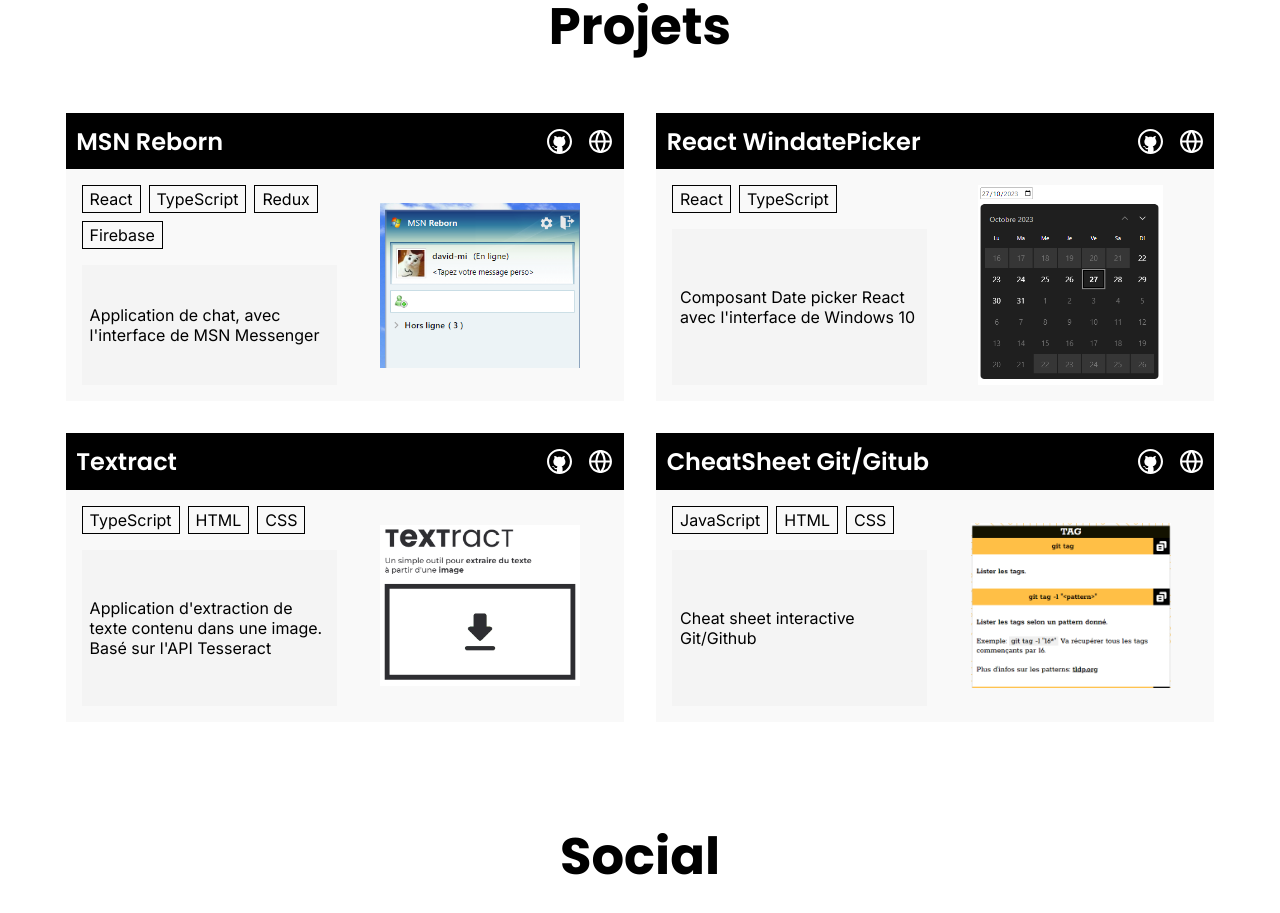
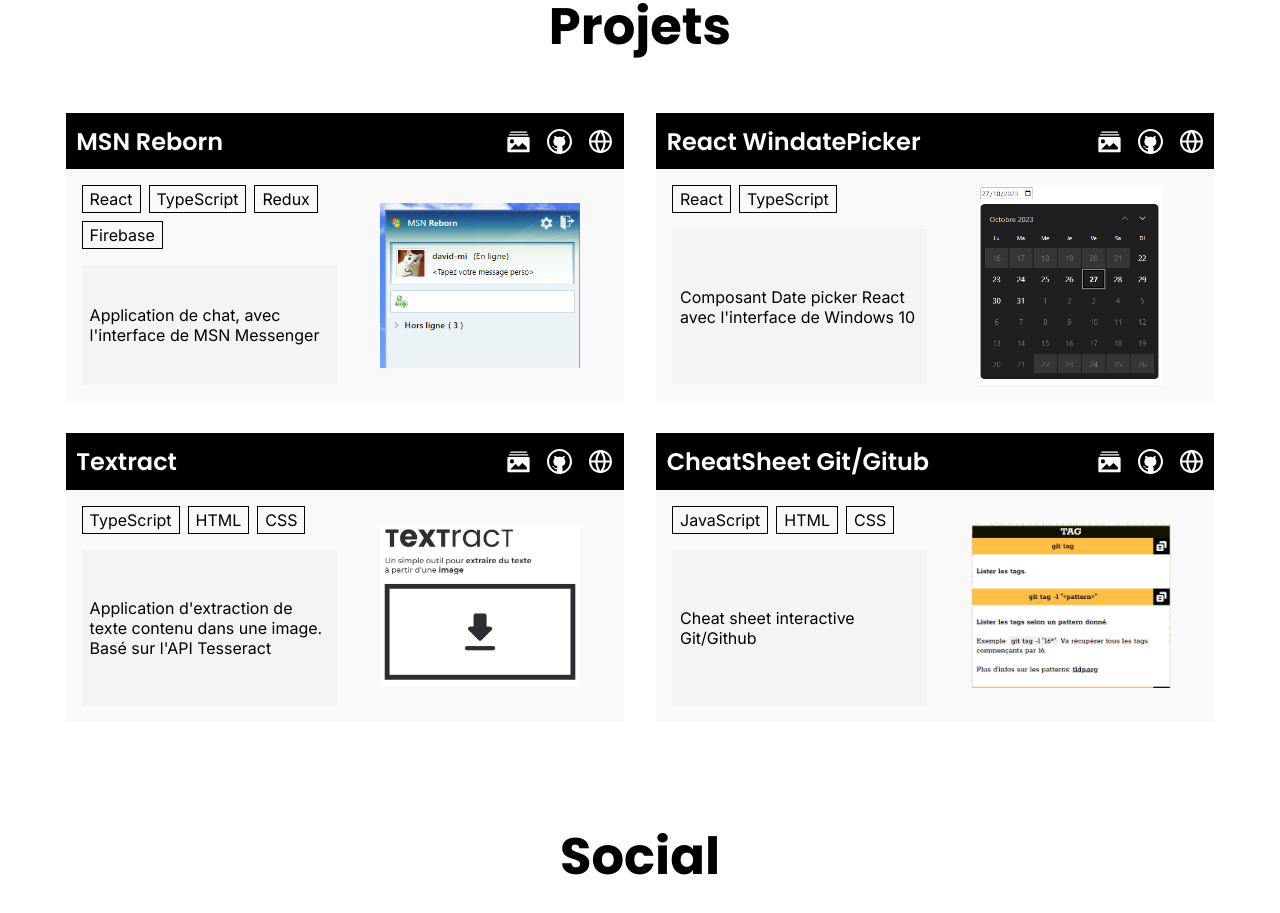
Before and after one commit to david-mi/portfolio, a Next.js app: page / in a window 1280 px wide. Shown: the part 1100-2013 px from the top of the page. Built offline with nearby package versions, Linux system fonts and the light colour scheme.

Commit message:
feat: add gallery button ton ProjectCards

```diff
--- a/app/components/Projects/ProjectCard/ProjectCard.tsx
+++ b/app/components/Projects/ProjectCard/ProjectCard.tsx
@@ -2,7 +2,7 @@
 import Image from "next/image";
 import Link from "next/link";
 import styles from "./projectCard.module.css";
-import { GithubIcon, LiveIcon } from "@/icons";
+import { GithubIcon, LiveIcon, GalleryIcon } from "@/icons";
 
 function ProjectCard(props: Project) {
   const { name, description, previewSrc, tags, urls } = props
@@ -12,6 +12,9 @@
       <header className={styles.header}>
         <h4 className={styles.title}>{name}</h4>
         <nav className={styles.nav}>
+          <button className={styles.button}>
+            <GalleryIcon className={styles.svg} />
+          </button>
           <Link
             className={styles.link}
             href={urls.github}
--- a/app/components/Projects/ProjectCard/projectCard.module.css
+++ b/app/components/Projects/ProjectCard/projectCard.module.css
@@ -33,17 +33,29 @@
       display: flex;
       gap: var(--project-gap);
       justify-content: flex-end;
+      align-items: center;
 
       & .link {
         text-decoration: none;
         color: white;
         display: flex;
         align-items: center;
+      }
 
-        & .svg {
-          fill: white;
-          height: clamp(25px, 35px - 2vw, 35px);
-        }
+      & .button {
+        position: relative;
+        top: 1px;
+        cursor: pointer;
+        background-color: transparent;
+        border: none;
+        display: flex;
+        align-items: center;
+      }
+
+      & .svg {
+        fill: white;
+        color: white;
+        height: clamp(25px, 35px - 2vw, 35px);
       }
     }
 
--- /dev/null
+++ b/app/components/icons/GalleryIcon.tsx
@@ -0,0 +1,13 @@
+interface Props {
+  className: string
+}
+
+function GalleryIcon({ className }: Props) {
+  return (
+    <svg className={className} xmlns="http://www.w3.org/2000/svg" viewBox="0 0 36 36">
+      <path fill="currentColor" d="M30.14 3a1 1 0 0 0-1-1h-22a1 1 0 0 0-1 1v1h24Z" className="clr-i-solid clr-i-solid-path-1"></path><path fill="currentColor" d="M32.12 7a1 1 0 0 0-1-1h-26a1 1 0 0 0-1 1v1h28Z" className="clr-i-solid clr-i-solid-path-2"></path><path fill="currentColor" d="M32.12 10H3.88A1.88 1.88 0 0 0 2 11.88v18.24A1.88 1.88 0 0 0 3.88 32h28.24A1.88 1.88 0 0 0 34 30.12V11.88A1.88 1.88 0 0 0 32.12 10ZM8.56 13.45a3 3 0 1 1-3 3a3 3 0 0 1 3-3ZM30 28H6l7.46-7.47a.71.71 0 0 1 1 0l3.68 3.68L23.21 19a.71.71 0 0 1 1 0L30 24.79Z" className="clr-i-solid clr-i-solid-path-3"></path><path fill="none" d="M0 0h36v36H0z"></path>
+    </svg>
+  )
+}
+
+export default GalleryIcon
--- a/app/components/icons/index.ts
+++ b/app/components/icons/index.ts
@@ -14,3 +14,4 @@
 export { default as ExpressJsIcon } from "./ExpressJsIcon"
 export { default as MongoDbIcon } from "./MongoDbIcon"
 export { default as MysqlIcon } from "./MysqlIcon"
+export { default as GalleryIcon } from "./GalleryIcon"
```
